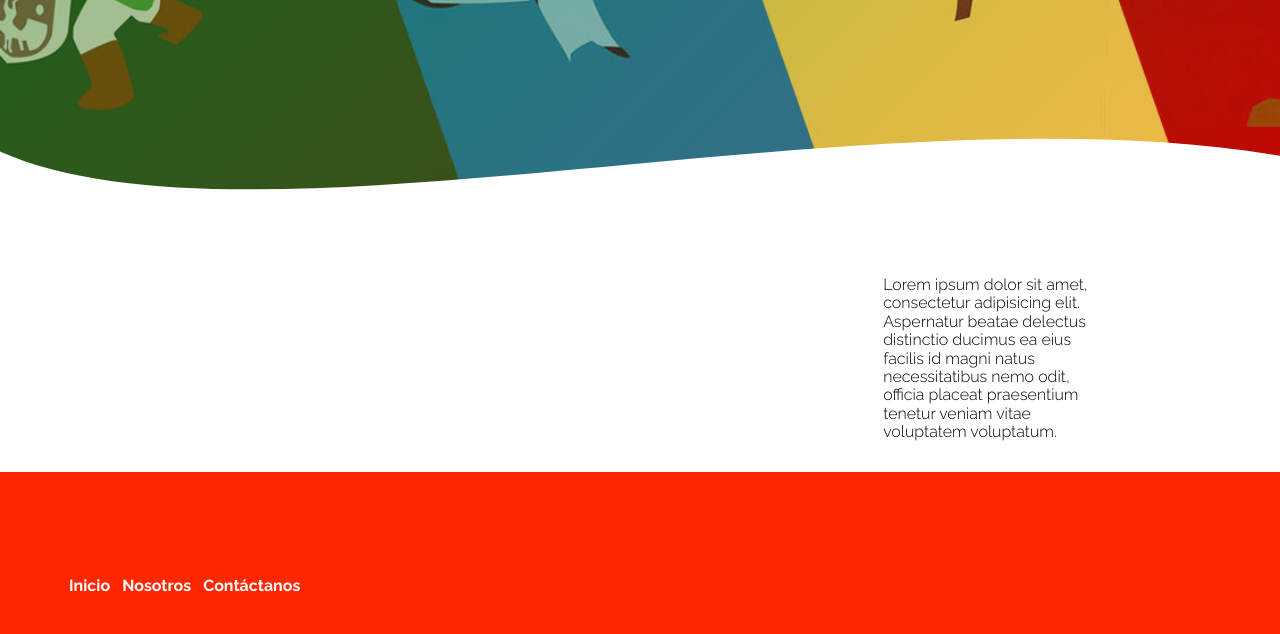
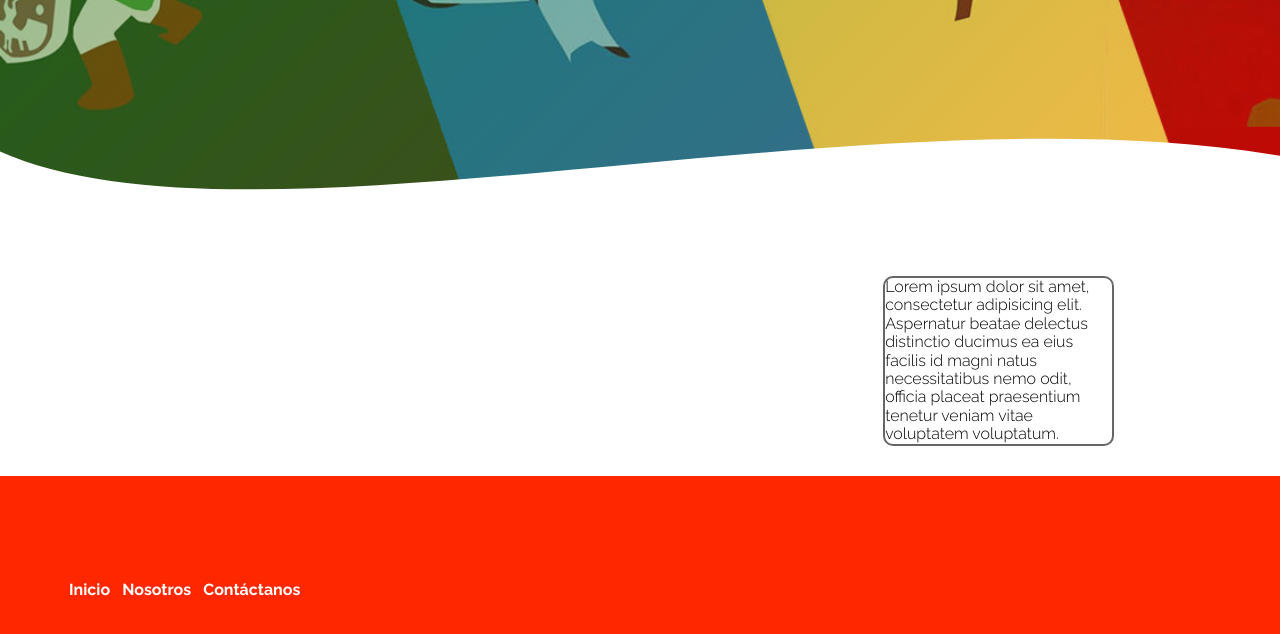
Before and after one commit to Etherion99/juegos, a plain HTML site: page wiki.html in a window 1280 px wide. Shown: the part 554-1188 px from the top of the page. Drawn offline with Linux system fonts and the light colour scheme.

Commit message:
Update wiki.css

```diff
--- a/css/wiki.css
+++ b/css/wiki.css
@@ -25,4 +25,6 @@ aside{
     width: 18vw;
     display: inline-block;
     margin: 30px 3vw;
+    border-radius: 10px;
+    border: 2px solid #666666;
 }
```
